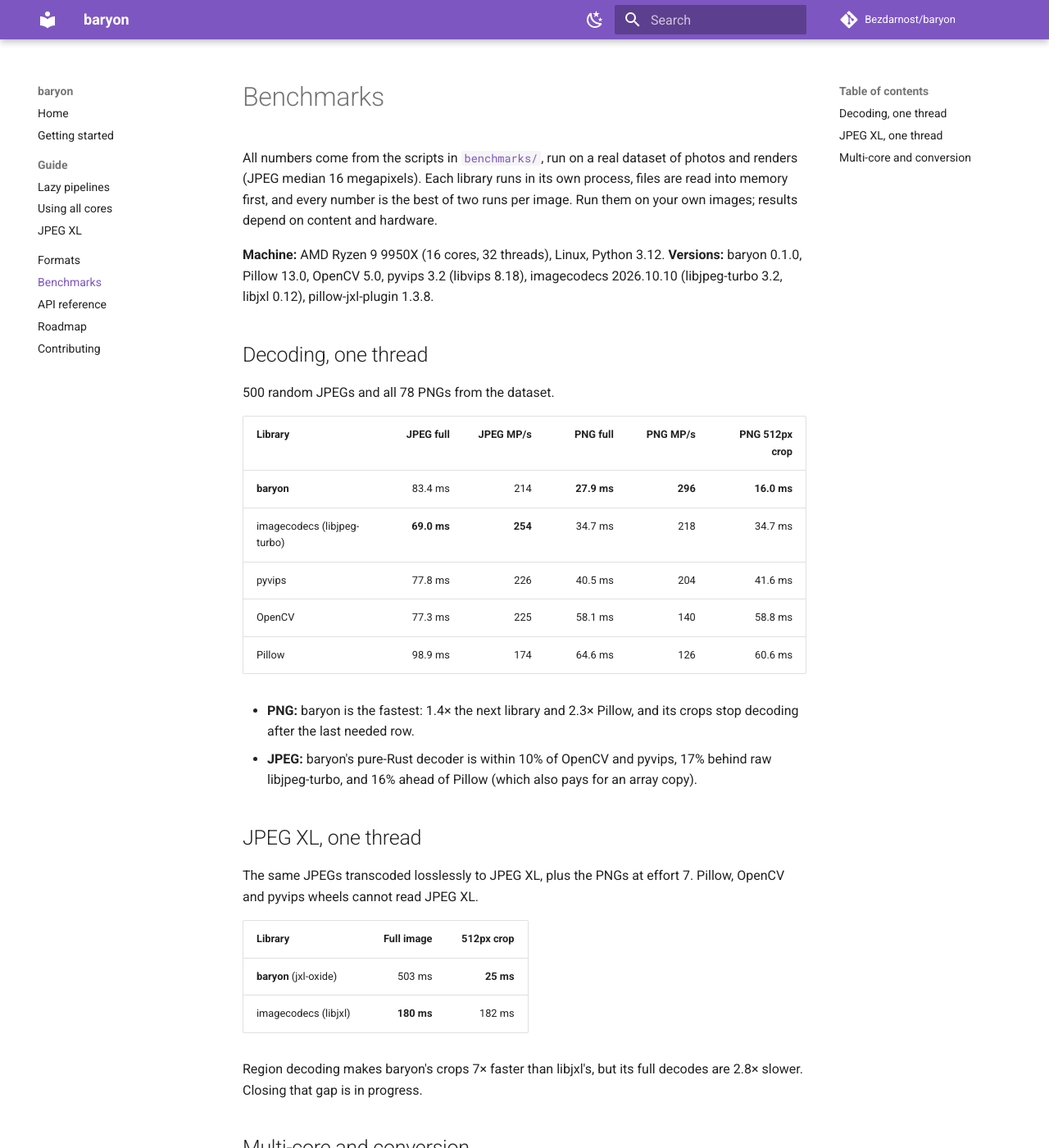
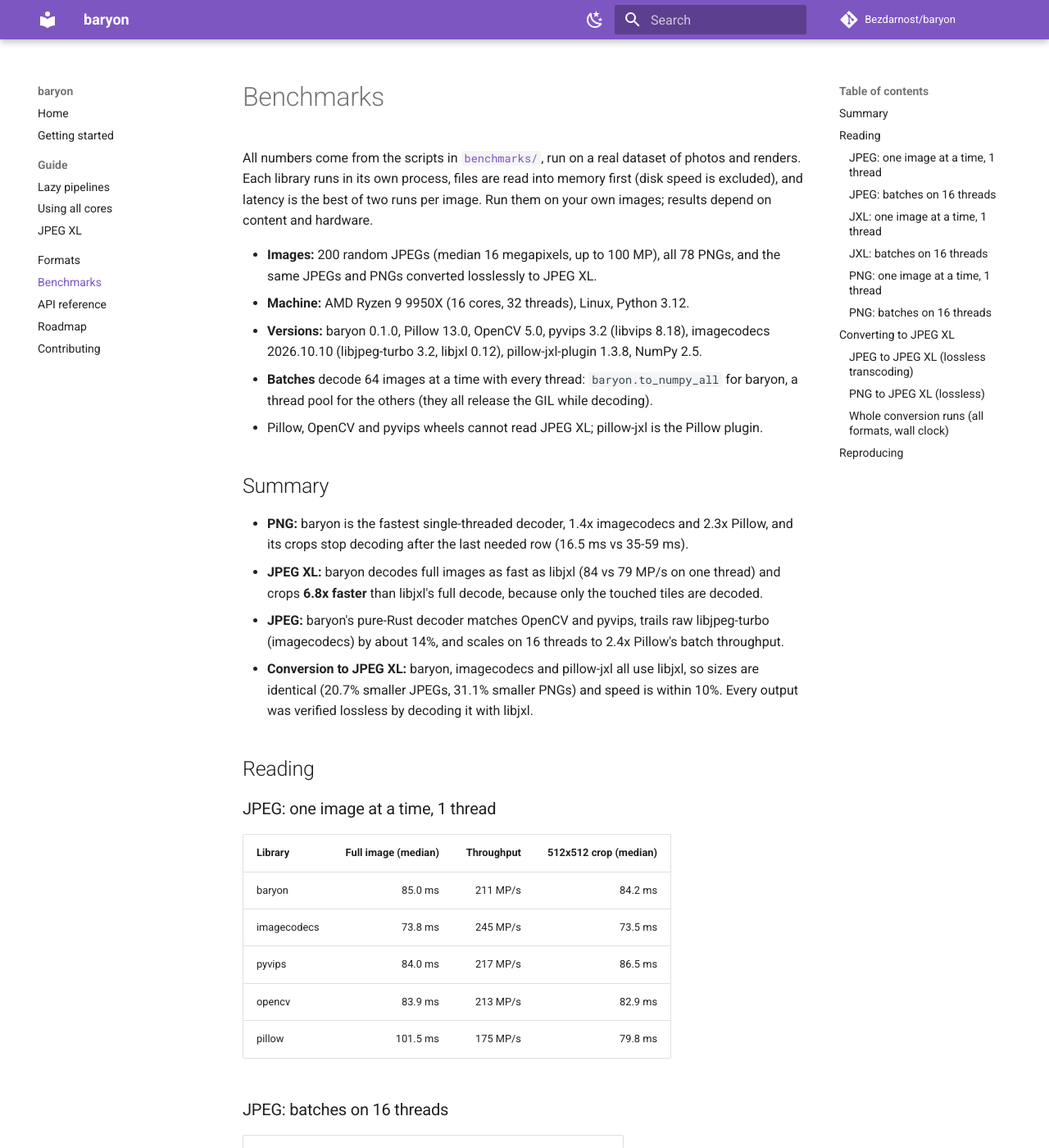
Before and after one commit to Bezdarnost/baryon, an MkDocs documentation site: the page built from docs/benchmarks.md, in a window 1280 px wide and 1400 px high. Shown: the whole window at 82% size. Built offline with MkDocs 1.6.1 and Material for MkDocs 9.7.7, drawn with Linux system fonts in a browser that asks for light colours; comment, search, counter and statistics services are not loaded; some of the changed text lies outside the part shown.

Commit message:
Publish final benchmarks and JPEG XL guidance
- docs/benchmarks.md: reading (latency and 16-thread batches for JPEG,
  PNG and JPEG XL) and conversion results against Pillow, OpenCV,
  pyvips, imagecodecs and pillow-jxl, generated by the new
  benchmarks/report.py from merged result files.
- JPEG XL guide: measured reading speed after the jxl-rs switch (as
  fast as libjxl for full images, 6.8x faster crops), updated
  recommendation, and conversion with baryon's own API.
- bench_convert.py: size baryon's pool to the thread count measured;
  a 1-thread pool serialized all 16 submitting threads (as documented
  for set_num_threads), which made baryon look 9x slower.
- README and roadmap reflect JPEG XL encoding and fast decoding.

Co-Authored-By: Claude Opus 5.5 <noreply@anthropic.com>

````diff
--- a/docs/benchmarks.md
+++ b/docs/benchmarks.md
@@ -2,45 +2,136 @@
 
 All numbers come from the scripts in
 [`benchmarks/`](https://github.com/Bezdarnost/baryon/tree/main/benchmarks), run on a real
-dataset of photos and renders (JPEG median 16 megapixels). Each library runs in its own
-process, files are read into memory first, and every number is the best of two runs per
-image. Run them on your own images; results depend on content and hardware.
+dataset of photos and renders. Each library runs in its own process, files are read into
+memory first (disk speed is excluded), and latency is the best of two runs per image. Run them
+on your own images; results depend on content and hardware.
 
-**Machine:** AMD Ryzen 9 9950X (16 cores, 32 threads), Linux, Python 3.12.
-**Versions:** baryon 0.1.0, Pillow 13.0, OpenCV 5.0, pyvips 3.2 (libvips 8.18),
-imagecodecs 2026.10.10 (libjpeg-turbo 3.2, libjxl 0.12), pillow-jxl-plugin 1.3.8.
+- **Images:** 200 random JPEGs (median 16 megapixels, up to 100 MP), all 78 PNGs, and the
+  same JPEGs and PNGs converted losslessly to JPEG XL.
+- **Machine:** AMD Ryzen 9 9950X (16 cores, 32 threads), Linux, Python 3.12.
+- **Versions:** baryon 0.1.0, Pillow 13.0, OpenCV 5.0, pyvips 3.2 (libvips 8.18),
+  imagecodecs 2026.10.10 (libjpeg-turbo 3.2, libjxl 0.12), pillow-jxl-plugin 1.3.8,
+  NumPy 2.5.
+- **Batches** decode 64 images at a time with every thread: `baryon.to_numpy_all` for
+  baryon, a thread pool for the others (they all release the GIL while decoding).
+- Pillow, OpenCV and pyvips wheels cannot read JPEG XL; pillow-jxl is the Pillow plugin.
 
-## Decoding, one thread
+## Summary
 
-500 random JPEGs and all 78 PNGs from the dataset.
+- **PNG:** baryon is the fastest single-threaded decoder, 1.4x imagecodecs and 2.3x Pillow,
+  and its crops stop decoding after the last needed row (16.5 ms vs 35-59 ms).
+- **JPEG XL:** baryon decodes full images as fast as libjxl (84 vs 79 MP/s on one thread)
+  and crops **6.8x faster** than libjxl's full decode, because only the touched tiles are
+  decoded.
+- **JPEG:** baryon's pure-Rust decoder matches OpenCV and pyvips, trails raw libjpeg-turbo
+  (imagecodecs) by about 14%, and scales on 16 threads to 2.4x Pillow's batch throughput.
+- **Conversion to JPEG XL:** baryon, imagecodecs and pillow-jxl all use libjxl, so sizes are
+  identical (20.7% smaller JPEGs, 31.1% smaller PNGs) and speed is within 10%. Every output
+  was verified lossless by decoding it with libjxl.
 
-| Library | JPEG full | JPEG MP/s | PNG full | PNG MP/s | PNG 512px crop |
-|---|---:|---:|---:|---:|---:|
-| **baryon** | 83.4 ms | 214 | **27.9 ms** | **296** | **16.0 ms** |
-| imagecodecs (libjpeg-turbo) | **69.0 ms** | **254** | 34.7 ms | 218 | 34.7 ms |
-| pyvips | 77.8 ms | 226 | 40.5 ms | 204 | 41.6 ms |
-| OpenCV | 77.3 ms | 225 | 58.1 ms | 140 | 58.8 ms |
-| Pillow | 98.9 ms | 174 | 64.6 ms | 126 | 60.6 ms |
+## Reading
 
-- **PNG:** baryon is the fastest: 1.4× the next library and 2.3× Pillow, and its crops
-  stop decoding after the last needed row.
-- **JPEG:** baryon's pure-Rust decoder is within 10% of OpenCV and pyvips, 17% behind raw
-  libjpeg-turbo, and 16% ahead of Pillow (which also pays for an array copy).
+### JPEG: one image at a time, 1 thread
 
-## JPEG XL, one thread
+| Library | Full image (median) | Throughput | 512x512 crop (median) |
+|---|---:|---:|---:|
+| baryon | 85.0 ms | 211 MP/s | 84.2 ms |
+| imagecodecs | 73.8 ms | 245 MP/s | 73.5 ms |
+| pyvips | 84.0 ms | 217 MP/s | 86.5 ms |
+| opencv | 83.9 ms | 213 MP/s | 82.9 ms |
+| pillow | 101.5 ms | 175 MP/s | 79.8 ms |
 
-The same JPEGs transcoded losslessly to JPEG XL, plus the PNGs at effort 7. Pillow, OpenCV and
-pyvips wheels cannot read JPEG XL.
+### JPEG: batches on 16 threads
 
-| Library | Full image | 512px crop |
-|---|---:|---:|
-| **baryon** (jxl-oxide) | 503 ms | **25 ms** |
-| imagecodecs (libjxl) | **180 ms** | 182 ms |
+| Library | Images/s | Throughput | Speed-up vs 1 thread |
+|---|---:|---:|---:|
+| baryon | 74.4 | 1461 MP/s | 7.2x |
+| imagecodecs | 85.7 | 1682 MP/s | 7.0x |
+| pyvips | 56.9 | 1116 MP/s | 5.3x |
+| opencv | 67.6 | 1327 MP/s | 6.9x |
+| pillow | 30.6 | 600 MP/s | 3.3x |
 
-Region decoding makes baryon's crops 7× faster than libjxl's, but its full decodes are 2.8×
-slower. Closing that gap is in progress.
+### JXL: one image at a time, 1 thread
 
-## Multi-core and conversion
+| Library | Full image (median) | Throughput | 512x512 crop (median) |
+|---|---:|---:|---:|
+| baryon | 151.6 ms | 84 MP/s | 23.3 ms |
+| imagecodecs | 155.9 ms | 79 MP/s | 157.8 ms |
+| pillow-jxl | 451.5 ms | 32 MP/s | 435.2 ms |
 
-Batch throughput with all cores and JPEG XL conversion speed per library are being measured
-with the new suite; this page will be updated with the results.
+### JXL: batches on 16 threads
+
+| Library | Images/s | Throughput | Speed-up vs 1 thread |
+|---|---:|---:|---:|
+| baryon | 47.1 | 883 MP/s | 10.6x |
+| imagecodecs | 54.7 | 1025 MP/s | 13.1x |
+| pillow-jxl | 10.0 | 187 MP/s | 5.8x |
+
+### PNG: one image at a time, 1 thread
+
+| Library | Full image (median) | Throughput | 512x512 crop (median) |
+|---|---:|---:|---:|
+| baryon | 28.3 ms | 300 MP/s | 16.5 ms |
+| imagecodecs | 34.4 ms | 219 MP/s | 34.5 ms |
+| pyvips | 39.9 ms | 204 MP/s | 40.6 ms |
+| opencv | 60.0 ms | 140 MP/s | 59.3 ms |
+| pillow | 61.1 ms | 128 MP/s | 58.3 ms |
+
+### PNG: batches on 16 threads
+
+| Library | Images/s | Throughput | Speed-up vs 1 thread |
+|---|---:|---:|---:|
+| baryon | 114.3 | 1605 MP/s | 5.9x |
+| imagecodecs | 122.7 | 1724 MP/s | 8.1x |
+| pyvips | 87.2 | 1225 MP/s | 6.2x |
+| opencv | 78.3 | 1100 MP/s | 7.9x |
+| pillow | 44.5 | 626 MP/s | 4.8x |
+
+## Converting to JPEG XL
+
+JPEGs are transcoded losslessly (the original file is restorable bit for bit); PNGs are
+encoded pixel-lossless at libjxl's default effort 7. "Speed per thread" divides input bytes by
+the time each file took, so with 16 files in flight it shows per-thread cost under load; the
+last table shows the wall-clock throughput of whole runs. One JPEG in the sample cannot be
+transcoded by libjxl and is reported as failed by every library.
+
+### JPEG to JPEG XL (lossless transcoding)
+
+| Library | Threads | Files | Saving | Speed per thread | Lossless | Failed |
+|---|---:|---:|---:|---:|---:|---:|
+| baryon | 1 | 199 | 20.7% | 13.2 MB/s | 199/199 | 1 |
+| imagecodecs | 1 | 199 | 20.7% | 13.1 MB/s | 199/199 | 1 |
+| pillow-jxl | 1 | 199 | 20.7% | 11.3 MB/s | 199/199 | 1 |
+| baryon | 16 | 199 | 20.7% | 3.1 MB/s | 199/199 | 1 |
+| imagecodecs | 16 | 199 | 20.7% | 7.2 MB/s | 199/199 | 1 |
+| pillow-jxl | 16 | 199 | 20.7% | 5.5 MB/s | 199/199 | 1 |
+
+### PNG to JPEG XL (lossless)
+
+| Library | Threads | Files | Saving | Speed per thread | Lossless | Failed |
+|---|---:|---:|---:|---:|---:|---:|
+| baryon | 1 | 78 | 31.1% | 2.8 MB/s | 78/78 | 0 |
+| imagecodecs | 1 | 78 | 31.1% | 2.7 MB/s | 78/78 | 0 |
+| pillow-jxl | 1 | 78 | 31.1% | 2.7 MB/s | 78/78 | 0 |
+| baryon | 16 | 78 | 31.1% | 3.9 MB/s | 78/78 | 0 |
+| imagecodecs | 16 | 78 | 31.1% | 2.2 MB/s | 78/78 | 0 |
+| pillow-jxl | 16 | 78 | 31.1% | 2.1 MB/s | 78/78 | 0 |
+
+### Whole conversion runs (all formats, wall clock)
+
+| Library | Threads | Input | Wall time | Throughput |
+|---|---:|---:|---:|---:|
+| baryon | 1 | 2331 MB | 399.3 s | 5.8 MB/s |
+| imagecodecs | 1 | 2331 MB | 419.5 s | 5.6 MB/s |
+| pillow-jxl | 1 | 2331 MB | 437.5 s | 5.3 MB/s |
+| baryon | 16 | 2331 MB | 44.7 s | 52.2 MB/s |
+| imagecodecs | 16 | 2331 MB | 41.9 s | 55.6 MB/s |
+| pillow-jxl | 16 | 2331 MB | 47.1 s | 49.5 MB/s |
+
+## Reproducing
+
+```bash
+python benchmarks/bench_read.py DATASET --out results/read.json --sample 200 --threads 1 16
+python benchmarks/bench_convert.py DATASET --out results/convert.json --sample 200 --threads 1 16
+python benchmarks/report.py results/read.json results/convert.json
+```
````
Also changed, not shown: README.md (+21 -16 lines), benchmarks/README.md (+4 -1 lines), docs/guide/jpeg-xl.md (+46 -21 lines), docs/roadmap.md (+2 -2 lines), 2 other files.
